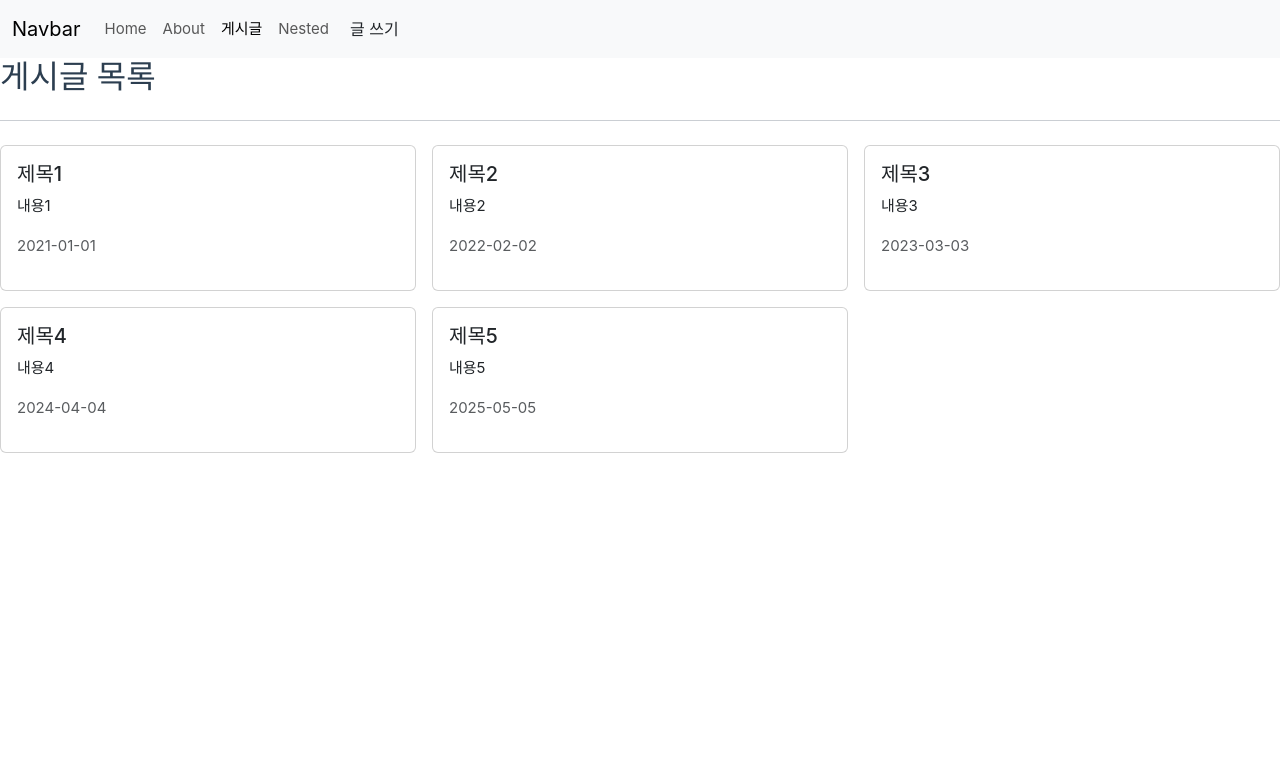
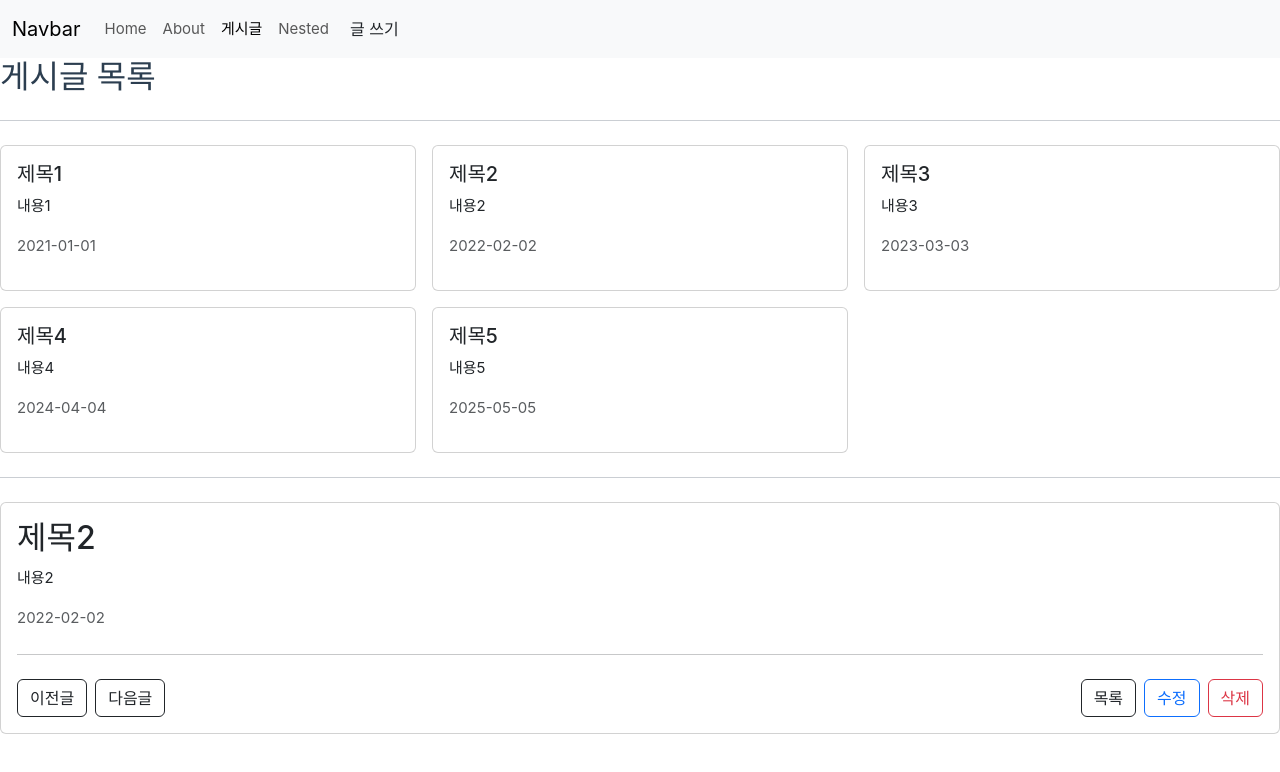
Before and after one commit to ChuSeongJun/vue3-study, a Vue app: page /posts in a window 1280 px wide. Shown: the top 772 px of the page. Built offline with nearby package versions, Linux system fonts and the light colour scheme.

Commit message:
Feat: 페이지 컴포넌트에 Props 전달 까지 완료

```diff
--- a/src/api/posts.js
+++ b/src/api/posts.js
@@ -9,3 +9,7 @@
 export function getPosts() {
   return posts;
 }
+
+export function getPostById(id) {
+  return posts.find(item => item.id === id);
+}
--- /dev/null
+++ b/src/components/AppCard.vue
@@ -0,0 +1,13 @@
+<template>
+  <div class="card">
+    <div v-if="$slots.header" class="card-header">
+      <slot name="header"></slot>
+    </div>
+    <div v-if="$slots.default" class="card-body">
+      <slot></slot>
+    </div>
+    <div v-if="$slots.footer" class="card-footer">
+      <slot name="footer"></slot>
+    </div>
+  </div>
+</template>
--- a/src/router/index.js
+++ b/src/router/index.js
@@ -30,7 +30,8 @@
   {
     path: '/posts/create',
     name: 'PostCreate',
-    component: PostCreateView
+    component: PostCreateView,
+    props: route => ({ id: parseInt(route.params.id) })
   },
   {
     path: '/posts/:id',
--- a/src/views/posts/PostDetailView.vue
+++ b/src/views/posts/PostDetailView.vue
@@ -1,8 +1,8 @@
 <template>
   <div>
-		<h2>제목</h2>
-		<p>내용</p>
-		<p class="text-muted">2020-01-01</p>
+		<h2>{{ form.title }}</h2>
+		<p>{{ form.content }}</p>
+		<p class="text-muted">{{ form.createdAt }}</p>
     <hr class="my-4"></hr>
     <div class="row g-2">
 			<div class="col-auto">
@@ -28,15 +28,35 @@
 </template>
 
 <script setup>
-import { useRoute, useRouter } from 'vue-router';
+import { useRouter } from 'vue-router';
+import { getPostById } from '@/api/posts';
+import { ref } from 'vue';
+const props = defineProps({
+	id: Number,
+});
 
-const route=useRoute();
+// const id = route.params.id;
+/**
+ * ref
+ * 장) 객체 할당 가능
+ * 단) form.value.title, form.value.content
+ * 장) 일관성
+ *
+ * reactvie
+ * 단) 객체 할당 불가능
+ * 장) form.title, form.content
+ */
+ const form = ref({});
+const fetchPost = () => {
+	const data = getPostById(props.id);
+	form.value = { ...data };
+};
+fetchPost();
+
 const router =useRouter();
-const id= route.params.id;
-
 const goListPage= ()=> router.push({name: "PostList"})
-const goEditPage= ()=> router.push({name: "PostEdit", params:{id}})
-
+const goEditPage = () =>
+	router.push({ name: 'PostEdit', params: { id: props.id } });
 </script>
 
 <style lang="scss" scoped>
--- a/src/views/posts/PostListView.vue
+++ b/src/views/posts/PostListView.vue
@@ -12,11 +12,17 @@
 				></PostItem>
 			</div>
 		</div>
+		<hr class="my-4" />
+		<AppCard>
+			<PostDetailView :id="2"></PostDetailView>
+		</AppCard>
   </div>
 </template>
 
 <script setup>
 import PostItem from '@/components/posts/PostItem.vue';
+import PostDetailView from '@/views/posts/PostDetailView.vue';
+import AppCard from '@/components/AppCard.vue';
 import { getPosts } from '@/api/posts';
 import { ref } from 'vue';
 import { useRouter } from 'vue-router';
```
Also changed, not shown: src/views/posts/PostItem.vue (added, +26 -0 lines).
